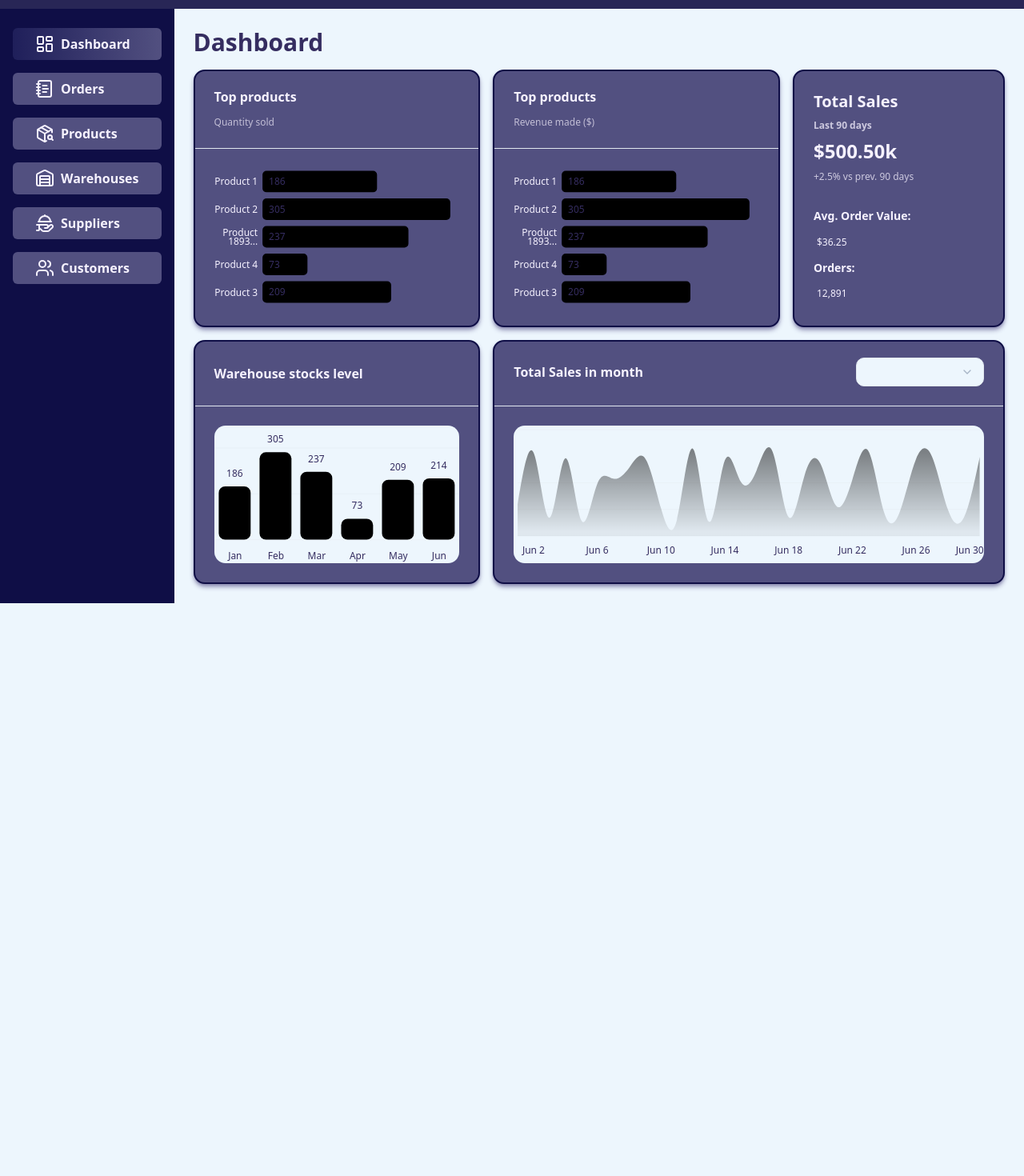
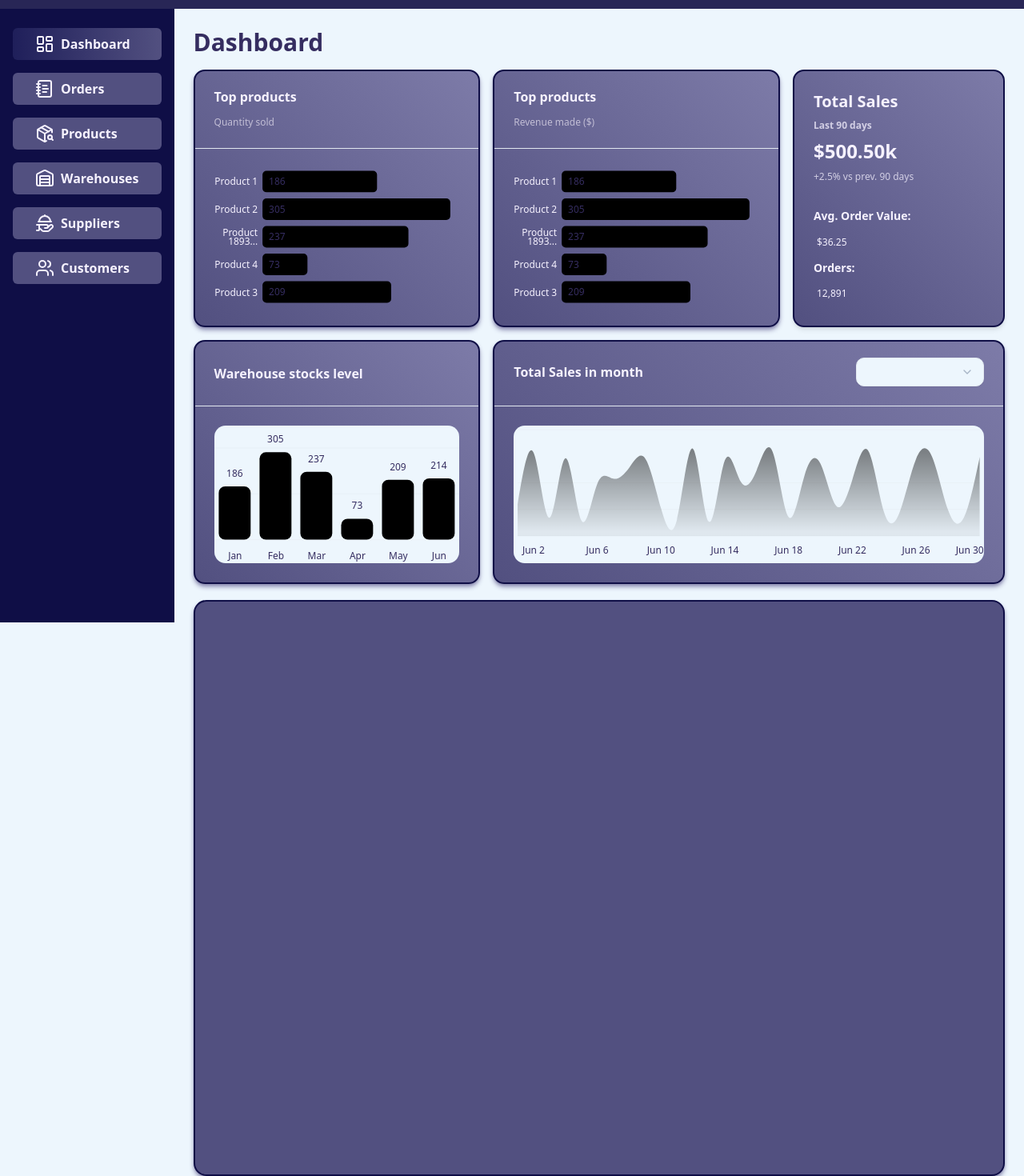
Before and after one commit to osten-antonio/Database-FP, a Next.js app in the folder frontend/: page / in a window 1280 px wide. Shown: the part 49-1519 px from the top of the page at 80% size. Before the commit the page ends 803 px from the top, so only its background shows below. Built offline with nearby package versions, Linux system fonts and the light colour scheme.

Commit message:
GRADIENTS WOWOWOWOWO

```diff
--- a/frontend/src/app/globals.css
+++ b/frontend/src/app/globals.css
@@ -58,11 +58,14 @@
   --color-deny-outline: #735454;
   --color-neutral: #967F74;
   --color-neutral-outline: #736554;
-  --color-card-bg: #EFE9FA;
 }
 
 .bg-selected {
   background-image: linear-gradient(to left, var(--color-primary-light), #1F1F5A);
+}
+
+.bg-card-grad{
+  background-image: linear-gradient(45deg, var(--color-primary-light), #7D7BA8);
 }
 
 :root {
--- a/frontend/src/app/page.jsx
+++ b/frontend/src/app/page.jsx
@@ -2,9 +2,9 @@ import {TopProductChartQty} from '@/components/dashboard/TopProductQty'
 import {TopProductChartRev} from '@/components/dashboard/TopProductRev'
 import {StockLevels} from '@/components/dashboard/StockLevels'
 import {TotalSales} from '@/components/dashboard/TotalSales'
+import { RecentOrders } from '@/components/dashboard/RecentOrders'
 import {
   Card,
-  CardAction,
   CardDescription,
   CardFooter,
   CardHeader,
@@ -26,7 +26,7 @@ export default function Home() {
           <div className='min-w-0 md:col-span-4'>
             <TopProductChartRev/>
           </div>
-          <Card className='min-w-0 md:col-span-3 bg-primary-light shadow-md shadow-accent-dark border-primary-dark border-2'>
+          <Card className='min-w-0 md:col-span-3 bg-card-grad shadow-md shadow-accent- border-primary-dark border-2'>
             <CardHeader>
               <CardDescription className='text-text text-xl font-bold'>Total Sales</CardDescription>
               <CardDescription className='text-xs text-text opacity-75 font-semibold'>Last 90 days</CardDescription>
@@ -49,9 +49,7 @@ export default function Home() {
             <TotalSales/>
           </div>
       </div>
-      <div>
-
-      </div>
+      <RecentOrders/>
     </div>
   );
 }
--- a/frontend/src/components/dashboard/RecentOrders.jsx
+++ b/frontend/src/components/dashboard/RecentOrders.jsx
@@ -4,7 +4,7 @@ import { useState } from "react"
 export function RecentOrders(){
     // TODO fetch recent orders every x seconds once backend is finished
     return (
-        <div className="">
+        <div className='rounded-2xl bg-primary-light shadow-md shadow-accent-dark border-primary-dark border-2 h-full w-full mt-5'>
 
         </div>
     )
--- a/frontend/src/components/dashboard/StockLevels.jsx
+++ b/frontend/src/components/dashboard/StockLevels.jsx
@@ -37,7 +37,7 @@ const chartConfig = {
 
 export function StockLevels() {
   return (
-    <Card className='bg-primary-light shadow-md shadow-accent-dark border-primary-dark border-2 h-full pt-0'>
+    <Card className='bg-card-grad shadow-md shadow-accent-dark border-primary-dark border-2 h-full pt-0'>
       <CardHeader className='flex items-center border-b py-6 sm:flex-row'>
         <CardTitle className='text-text py-2'>Warehouse stocks level</CardTitle>
       </CardHeader>
--- a/frontend/src/components/dashboard/TopProductQty.jsx
+++ b/frontend/src/components/dashboard/TopProductQty.jsx
@@ -36,7 +36,7 @@ const chartConfig = {
 
 export function TopProductChartQty() {
   return (
-    <Card className='bg-primary-light shadow-md shadow-accent-dark border-primary-dark border-2 h-full'>
+    <Card className='bg-card-grad shadow-md shadow-accent-dark border-primary-dark border-2 h-full'>
       <CardHeader className='flex gap-2 lg:gap-4 border-b flex-col'>
         <CardTitle className='text-text'>Top products</CardTitle>
         <CardDescription className='text-text-light text-xs'>Quantity sold</CardDescription>
--- a/frontend/src/components/dashboard/TopProductRev.jsx
+++ b/frontend/src/components/dashboard/TopProductRev.jsx
@@ -35,7 +35,7 @@ const chartConfig = {
 
 export function TopProductChartRev() {
   return (
-    <Card className='bg-primary-light shadow-md shadow-accent-dark border-primary-dark border-2 h-full'>
+    <Card className='bg-card-grad shadow-md shadow-accent-dark border-primary-dark border-2 h-full'>
       <CardHeader className='flex gap-2 lg:gap-4 border-b flex-col'>
         <CardTitle className='text-text'>Top products</CardTitle>
         <CardDescription className='text-text-light text-xs'>Revenue made ($)</CardDescription>
--- a/frontend/src/components/dashboard/TotalSales.jsx
+++ b/frontend/src/components/dashboard/TotalSales.jsx
@@ -71,7 +71,7 @@ export function TotalSales() {
   const [month, setMonth] = useState("month")
 
   return (
-    <Card className="pt-0 bg-primary-light shadow-md shadow-accent-dark border-primary-dark border-2 h-full">
+    <Card className="pt-0 bg-card-grad shadow-md shadow-accent-dark border-primary-dark border-2 h-full">
       <CardHeader className="flex items-center gap-2 space-y-0 border-b py-5 sm:flex-row">
         <div className="grid flex-1 gap-1">
           <CardTitle className='text-text'>Total Sales in {month}</CardTitle>
```
